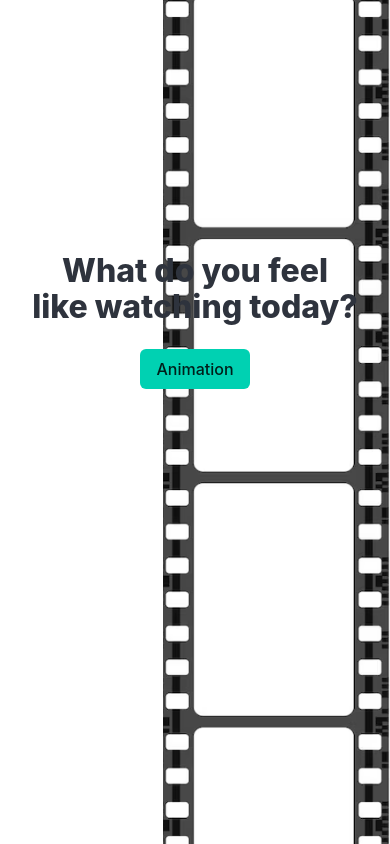
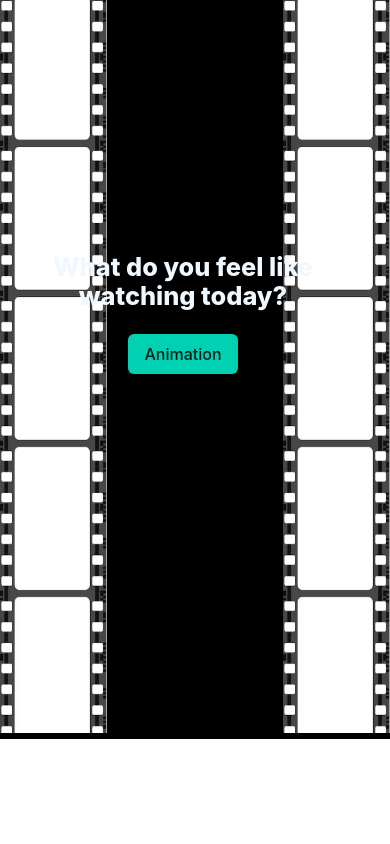
Before and after one commit to yordanop/atoms-await-lizard, a plain HTML site: page home.html in a window 390 px wide. Shown: the top 844 px of the page. Drawn offline with nearby package versions, Linux system fonts and the light colour scheme.

Commit message:
home page font size, media query, adn style added

```diff
--- a/home.css
+++ b/home.css
@@ -1,20 +1,54 @@
-*{
-  box-sizing: border-box;
+body{
+  background-color: black;
+}
+
+#img-left{
+width: 150pt;
+height: 100%;
+}
+
+#img-right{
+width: 150pt;
 
 }
 
-body {
-  justify-content: center;
-  align-items: center;
-  flex-wrap: wrap;
+@media screen and (max-width: 1024px) {
+  /* Estilos específicos para pantallas más pequeñas */
+  #img-left {
+      width: 80pt;
+      height: 550pt;
+  }
 }
 
-#title-container{
-  position:absolute;
-  margin: auto;
+
+@media screen and (max-width: 1024px) {
+  /* Estilos específicos para pantallas más pequeñas */
+  #img-right {
+      width: 80pt;
+      height: 550pt;
+  }
+}
+
+
+#title-container {
+  position: fixed;
   top: 30vh;
+  display: flex;
   justify-content: center;
   align-items: center;
 
+}
 
+/* Estilos generales para el título */
+#title {
+    font-size: 55px;
+    color: aliceblue;
 }
+
+/* Media query para pantallas más pequeñas */
+@media screen and (max-width: 900px) {
+    /* Estilos específicos para pantallas más pequeñas */
+    #title {
+        font-size: 6.5vw;
+    }
+}
--- a/home.html
+++ b/home.html
@@ -11,20 +11,21 @@
 </head>
 
 <body>
-
-    <div id="title-container" class="is-justify-content: center container is-fluid ">
-        <div style="text-align:center ">
-            <h2 class="title has-text-centered " > What do you feel like watching today?</h2>
-            <div id="button-container" class="has-text-centered">
-                <button class="button is-primary ">Animation</button>
+    <div class="columns is-mobile">
+        <div id="title-container" class="container is-fluid is-justify-content-center">
+            <div style="text-align:center">
+                <h2 class="title has-text-centered" id="title">What do you feel like watching today?</h2>
+                <div id="button-container" class="has-text-centered">
+                    <button class="button is-primary">Animation</button>
+                </div>
             </div>
         </div>
     </div>
-    <div id="imagenes">
-        <img align="right" class="cinta-right" src="cinta camara .png" alt="camera roll">
-        <img class="cinta-left" src="cinta camara .png" alt="camera roll">
 
-    </div>
+        <img id="img-right" align="right" class="cinta-right" src="cinta camara .png" alt="camera roll">
+        <img id="img-left" class="cinta-left" src="cinta camara .png" alt="camera roll">
+
+
 
 
 </body>
```
